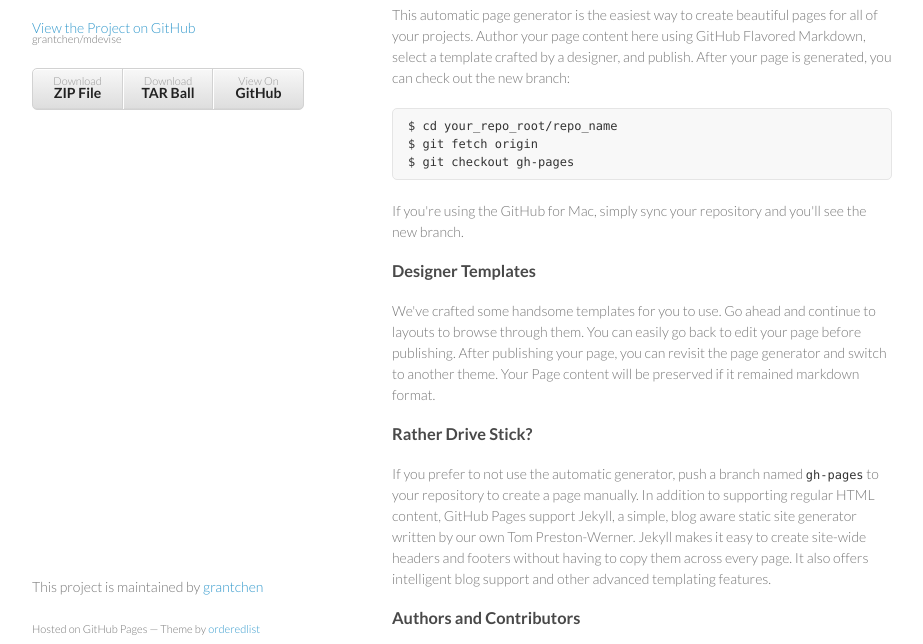
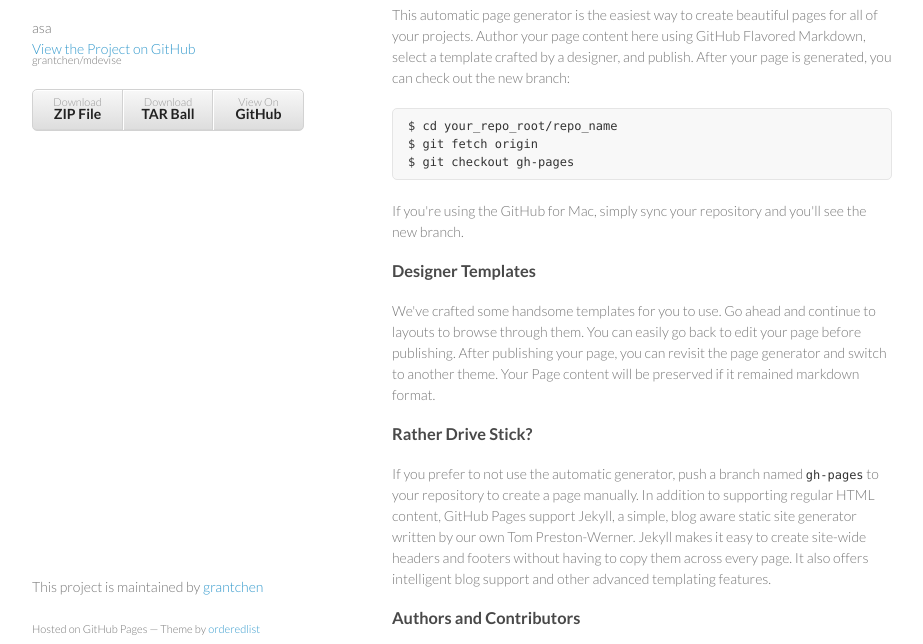
Before and after one commit to grantchen/mdevise, a plain HTML site: page index.html in a window 1280 px wide. Shown: the part 92-736 px from the top of the page, without its empty margins (178-1101 px from the left). Drawn offline with Linux system fonts and the light colour scheme.

Commit message:
Update index.html

```diff
--- a/index.html
+++ b/index.html
@@ -17,7 +17,7 @@
       <header>
         <h1>Mdevise</h1>
         <p></p>
-
+asa
         <p class="view"><a href="https://github.com/grantchen/mdevise">View the Project on GitHub <small>grantchen/mdevise</small></a></p>
 
 
```
